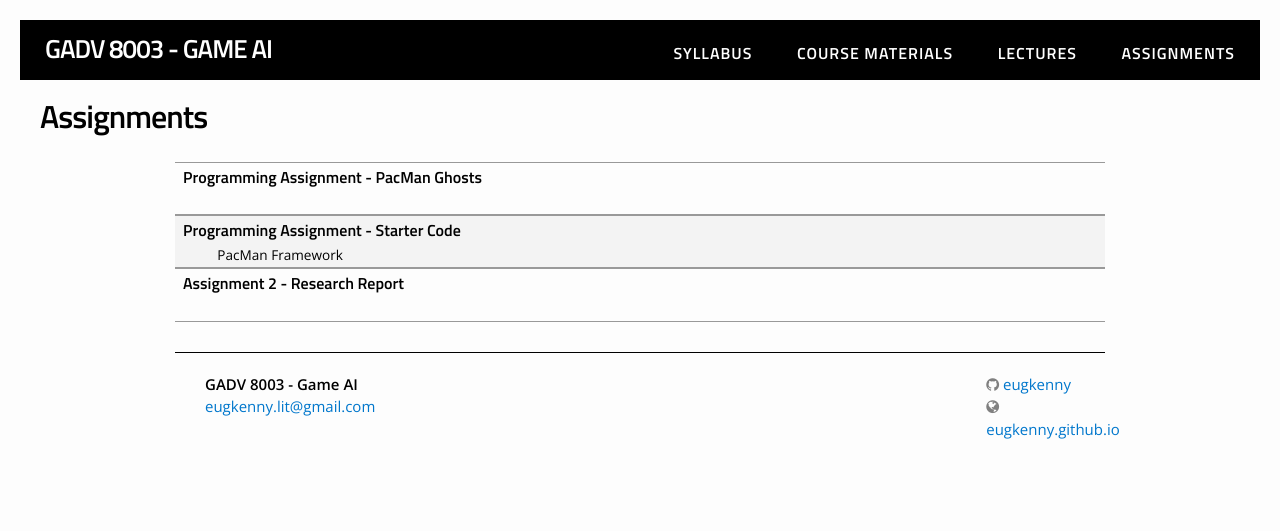
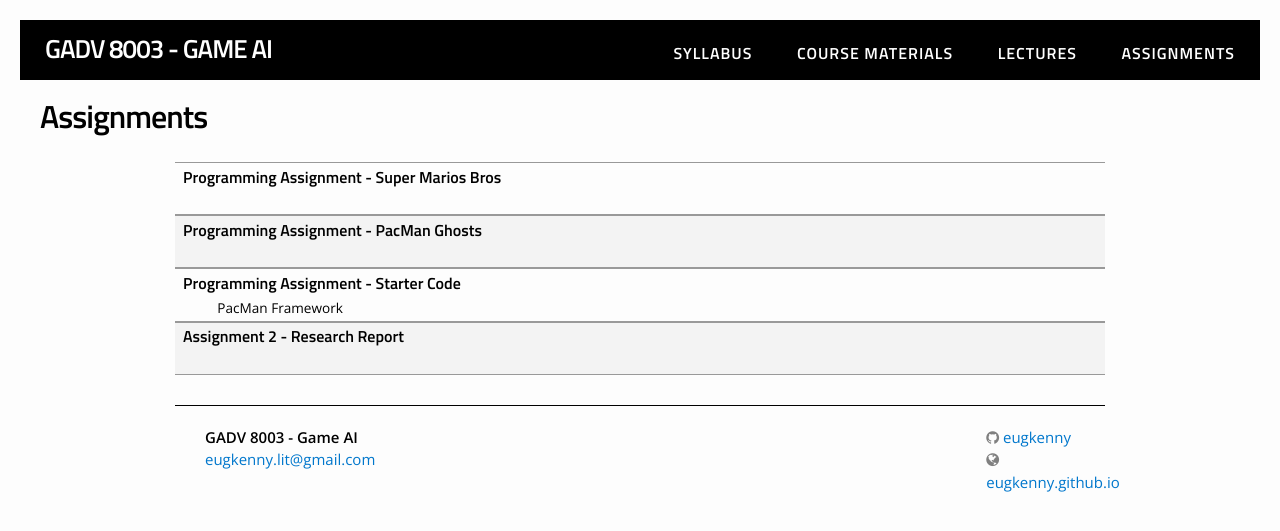
Before and after one commit to eugkenny/GADV8003, a Jekyll site: the page built from assignments.md, in a window 1280 px wide. Shown: the top 531 px of the page. Built offline with Jekyll 4.4.1, drawn with Linux system fonts in a browser that asks for light colours; nearby versions of some CDN libraries; some web fonts are replaced.

Commit message:
Update assignments.yml

```diff
--- a/_data/assignments.yml
+++ b/_data/assignments.yml
@@ -1,3 +1,8 @@
+- title: "Programming Assignment - Super Marios Bros"
+  filename: GameAI - Mario Assignment.pdf
+  dirname: assignments
+  tldr: ""
+
 - title: "Programming Assignment - PacMan Ghosts"
   filename: Game AI - Assignment 1 - Pacman.pdf
   dirname: assignments
```
